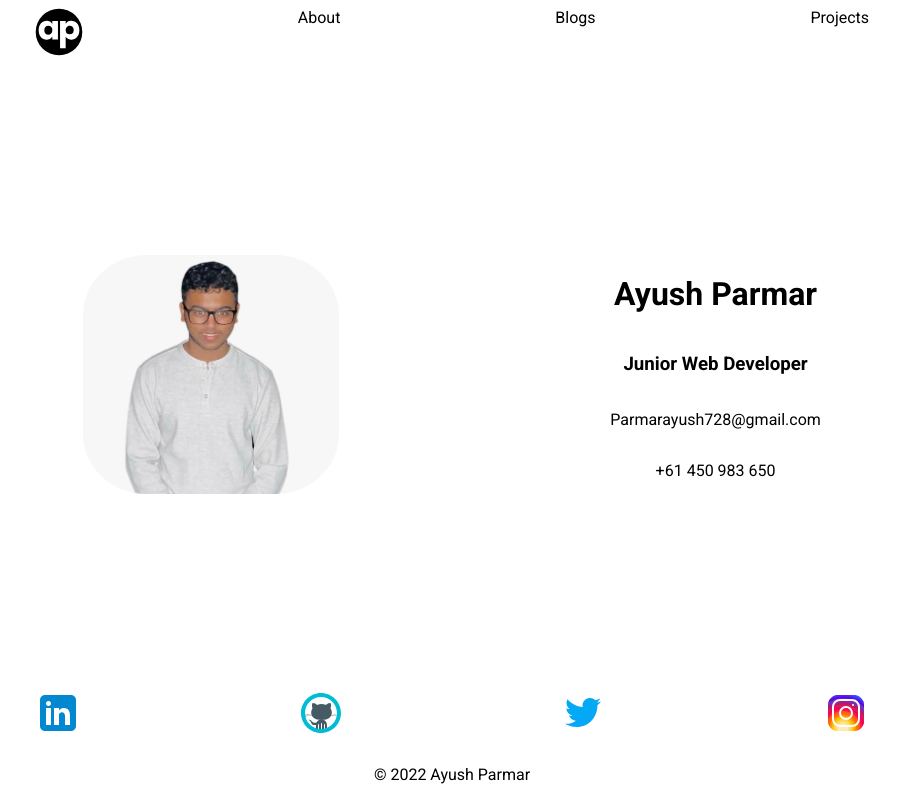
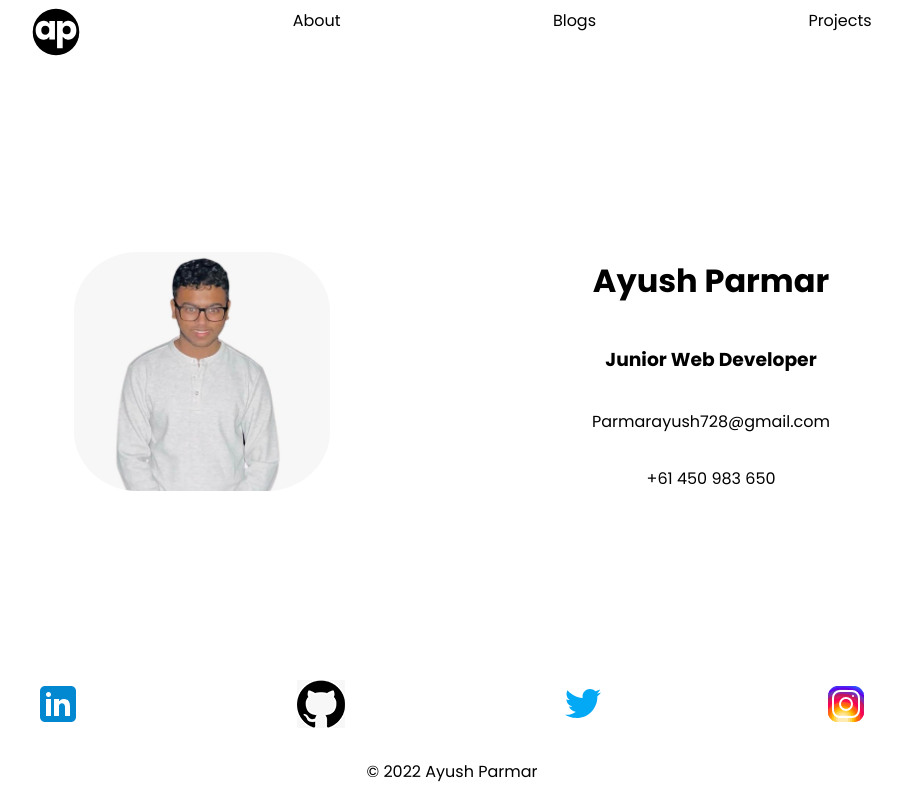
Before and after one commit to Ayushc0d3s/AyushParmar_T1A2, a plain HTML site: page index.html in a window 1280 px wide. Shown: the whole page, without its empty margins (188-1090 px from the left). Drawn offline with Linux system fonts and the light colour scheme.

Commit message:
final commit

```diff
--- a/css/style.css
+++ b/css/style.css
@@ -1,7 +1,8 @@
 /* global */
-@import url('https://fonts.googleapis.com/css2?family=Roboto:ital,wght@0,400;0,700;0,900;1,400;1,700;1,900&display=swap');
-@import url('https://fonts.googleapis.com/css2?family=Poppins:ital,wght@0,400;0,700;0,900;1,400;1,700;1,900&family=Roboto:ital,wght@0,400;0,700;0,900;1,400;1,700;1,900&display=swap');
-
+@import url('https://fonts.googleapis.com/css2?family=Poppins:ital,wght@0,300;0,400;0,700;0,900;1,400;1,700;1,900&family=Roboto:ital,wght@0,400;0,700;0,900;1,400;1,700;1,900&display=swap');
+body{
+    font-family: 'Poppins', sans-serif;
+}
 :root {
     --clr-primary: rgba(255, 255, 255, 0.467);
     --clr-primary-accent:#f5eaea;
--- a/index.html
+++ b/index.html
@@ -53,7 +53,7 @@
             ><img src="images/linkedin.svg" alt="linkedin-logo"
             /></a>
             <a href="https://github.com/Ayushc0d3s" target="_blank"
-            ><img src="images/github.svg" alt="github-logo"
+            ><img src="images/github-2.png" alt="github-logo"
             /></a>
             <a href="https://twitter.com/aayush__parmar" target="_blank"
             ><img src="images/twitter.svg" alt="twitter-logo"
```
Also changed, not shown: images/github-2.png (added), 1 other file.
